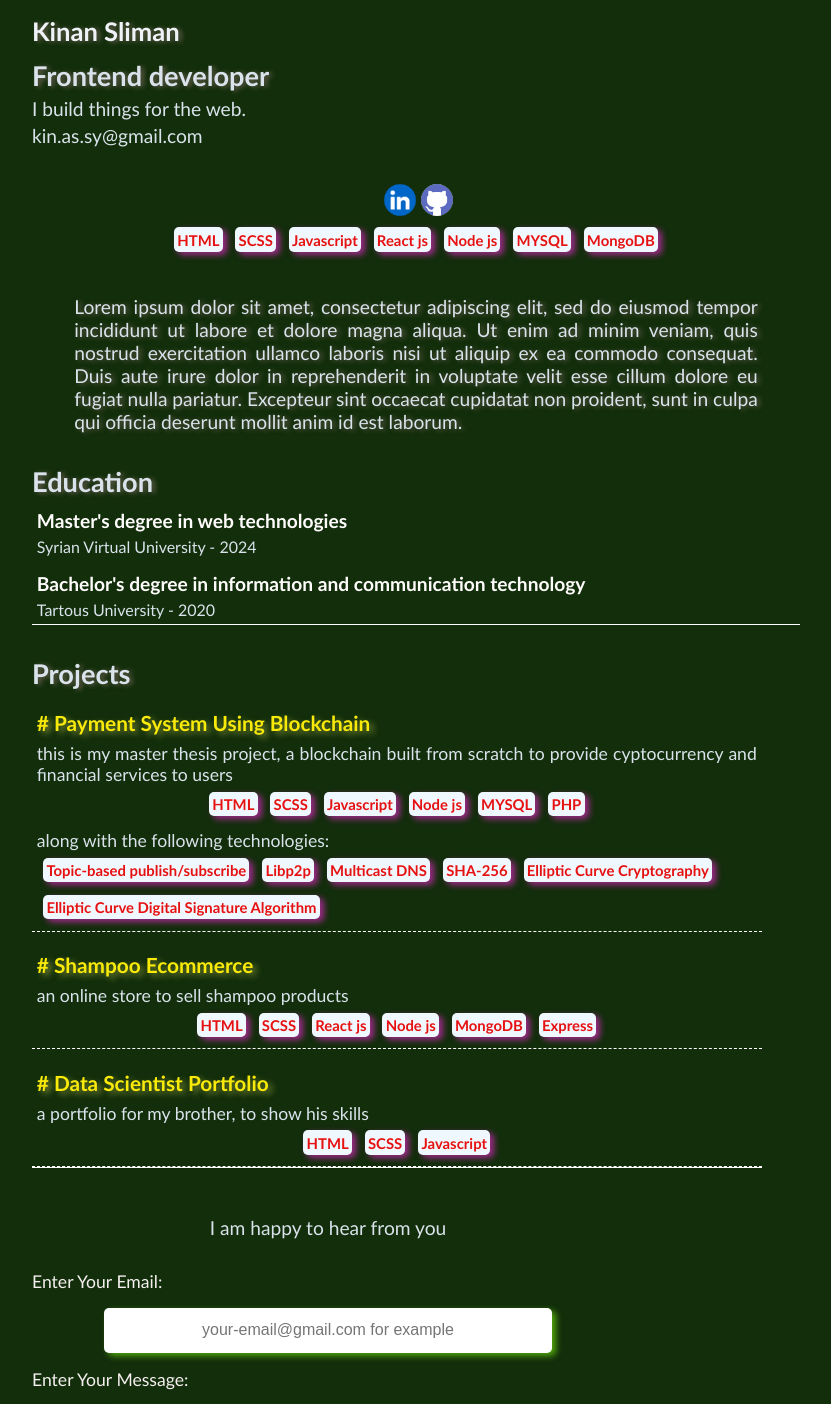
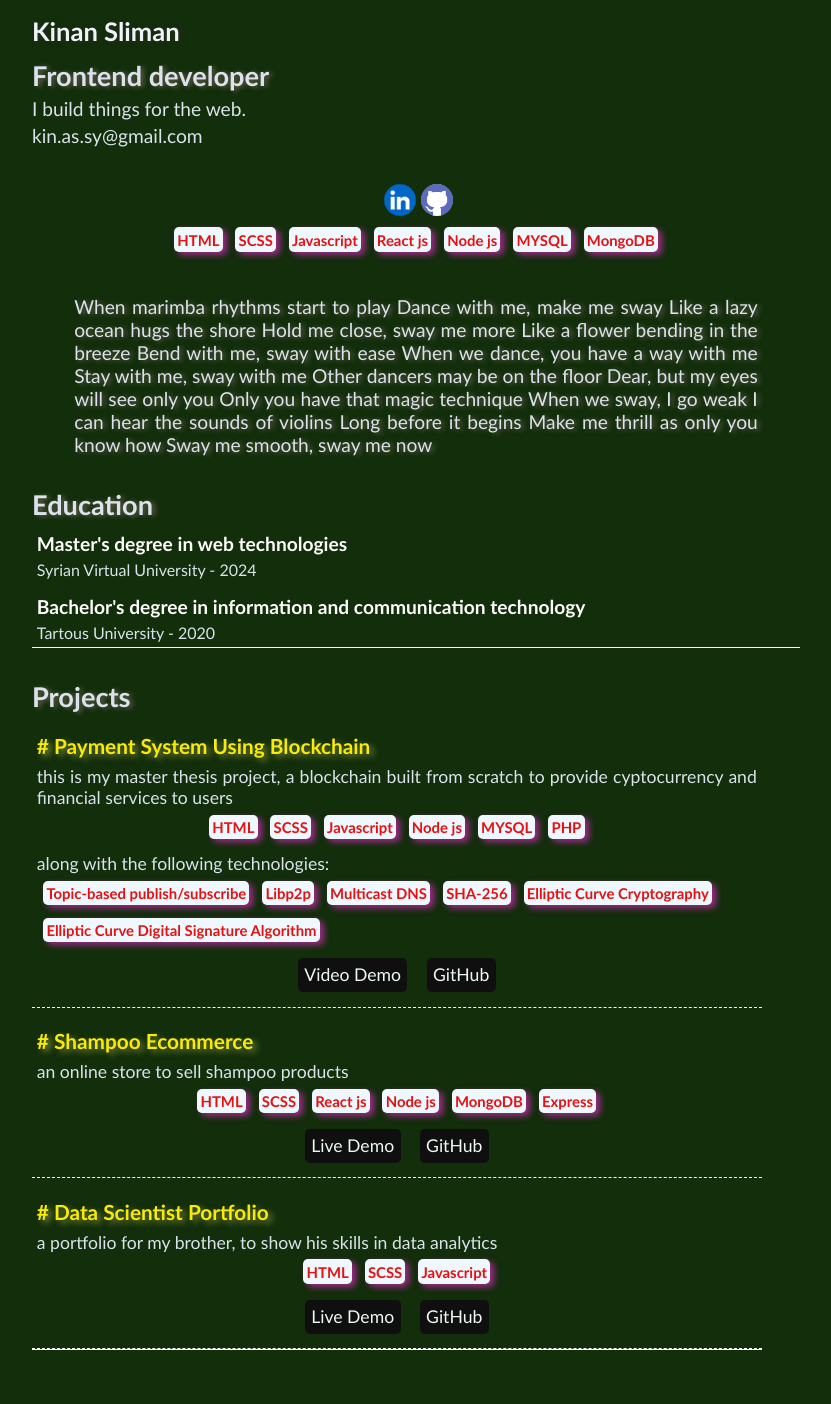
Before and after one commit to KinanSliman/portfolio, a React (Vite) app: page / in a window 1280 px wide. Shown: the top 1404 px of the page, without its empty margins (224-1055 px from the left). Built offline with nearby package versions, Linux system fonts and the light colour scheme.

Commit message:
Adding projects links

```diff
--- a/src/App.jsx
+++ b/src/App.jsx
@@ -26,13 +26,14 @@ function App() {
       </div>
       <div className="introductionText">
         <p>
-          Lorem ipsum dolor sit amet, consectetur adipiscing elit, sed do
-          eiusmod tempor incididunt ut labore et dolore magna aliqua. Ut enim ad
-          minim veniam, quis nostrud exercitation ullamco laboris nisi ut
-          aliquip ex ea commodo consequat. Duis aute irure dolor in
-          reprehenderit in voluptate velit esse cillum dolore eu fugiat nulla
-          pariatur. Excepteur sint occaecat cupidatat non proident, sunt in
-          culpa qui officia deserunt mollit anim id est laborum.
+          When marimba rhythms start to play Dance with me, make me sway Like a
+          lazy ocean hugs the shore Hold me close, sway me more Like a flower
+          bending in the breeze Bend with me, sway with ease When we dance, you
+          have a way with me Stay with me, sway with me Other dancers may be on
+          the floor Dear, but my eyes will see only you Only you have that magic
+          technique When we sway, I go weak I can hear the sounds of violins
+          Long before it begins Make me thrill as only you know how Sway me
+          smooth, sway me now
         </p>
       </div>
 
@@ -76,6 +77,14 @@ function App() {
               <li>Elliptic Curve Digital Signature Algorithm</li>
             </ul>
           </div>
+          <div className="projectLinks">
+            <a href="https://www.youtube.com/watch?v=8FD0U1Xxr-c">
+              <p>Video Demo</p>
+            </a>
+            <a href="https://github.com/KinanSliman/payment-system-using-blockchain">
+              <p>GitHub</p>
+            </a>
+          </div>
         </div>
         <div className="project">
           <h3># Shampoo Ecommerce</h3>
@@ -90,16 +99,34 @@ function App() {
               <li>Express</li>
             </ul>
           </div>
+          <div className="projectLinks">
+            <a href="https://shampoo-ecommercee.onrender.com/">
+              <p>Live Demo</p>
+            </a>
+            <a href="https://github.com/KinanSliman/Shampoo-Ecommerce">
+              <p>GitHub</p>
+            </a>
+          </div>
         </div>
         <div className="project">
           <h3># Data Scientist Portfolio</h3>
-          <p>a portfolio for my brother, to show his skills</p>
+          <p>
+            a portfolio for my brother, to show his skills in data analytics
+          </p>
           <div className="skills">
             <ul>
               <li>HTML</li>
               <li>SCSS</li>
               <li>Javascript</li>
             </ul>
+          </div>
+          <div className="projectLinks">
+            <a href="https://w-sliman.github.io/portfolio/">
+              <p>Live Demo</p>
+            </a>
+            <a href="https://github.com/w-sliman/portfolio">
+              <p>GitHub</p>
+            </a>
           </div>
         </div>
       </div>
--- a/src/SCSS/_app.scss
+++ b/src/SCSS/_app.scss
@@ -18,7 +18,7 @@ body{
     h1{
         color: rgb(239, 243, 247);
         font-size: 1.4rem;
-        text-shadow: 3px 1px 5px rgba(167,130,130,0.6);
+        text-shadow: 3px 1px 5px rgba(51, 44, 44, 0.6);
         @include screenTablet{
             font-size: 1.6rem;
         }
@@ -153,13 +153,34 @@ body{
                     font-size: 1.1rem;
                 }
             }
+            .projectLinks{
+                display: flex;
+                justify-content: center;
+                margin: 1rem;
+                a{
+                    text-decoration: none;
+                    p{
+                        margin: 0.6rem;
+                        display: inline;
+                        color: rgb(239, 247, 247);
+                        padding: 0.4rem;
+                        background-color: rgb(15, 15, 15);
+                        border-radius: 5px;
+                    }
+                }
+
+            }
         }
     }
     .sayHello{
+        //display: flex;
+       // justify-content: center;
+       padding: 2rem;
+       // border: 1px solid yellow;
         margin-top: 3rem;
         margin-bottom: 2rem;
         //border: 1px dashed rgb(229, 255, 0);
-       max-width: 37rem;
+       max-width: 47rem;
         p{
             text-align: center;
             margin-bottom: 2rem;
--- a/src/SCSS/style.css
+++ b/src/SCSS/style.css
@@ -17,7 +17,7 @@ body {
 .app h1 {
   color: rgb(239, 243, 247);
   font-size: 1.4rem;
-  text-shadow: 3px 1px 5px rgba(167, 130, 130, 0.6);
+  text-shadow: 3px 1px 5px rgba(51, 44, 44, 0.6);
 }
 @media screen and (min-width: 599px) {
   .app h1 {
@@ -165,10 +165,27 @@ body {
     font-size: 1.1rem;
   }
 }
+.app .projects .project .projectLinks {
+  display: flex;
+  justify-content: center;
+  margin: 1rem;
+}
+.app .projects .project .projectLinks a {
+  text-decoration: none;
+}
+.app .projects .project .projectLinks a p {
+  margin: 0.6rem;
+  display: inline;
+  color: rgb(239, 247, 247);
+  padding: 0.4rem;
+  background-color: rgb(15, 15, 15);
+  border-radius: 5px;
+}
 .app .sayHello {
+  padding: 2rem;
   margin-top: 3rem;
   margin-bottom: 2rem;
-  max-width: 37rem;
+  max-width: 47rem;
 }
 .app .sayHello p {
   text-align: center;
```
Also changed, not shown: 6 other files (tests, documents, lock files or other folders).
